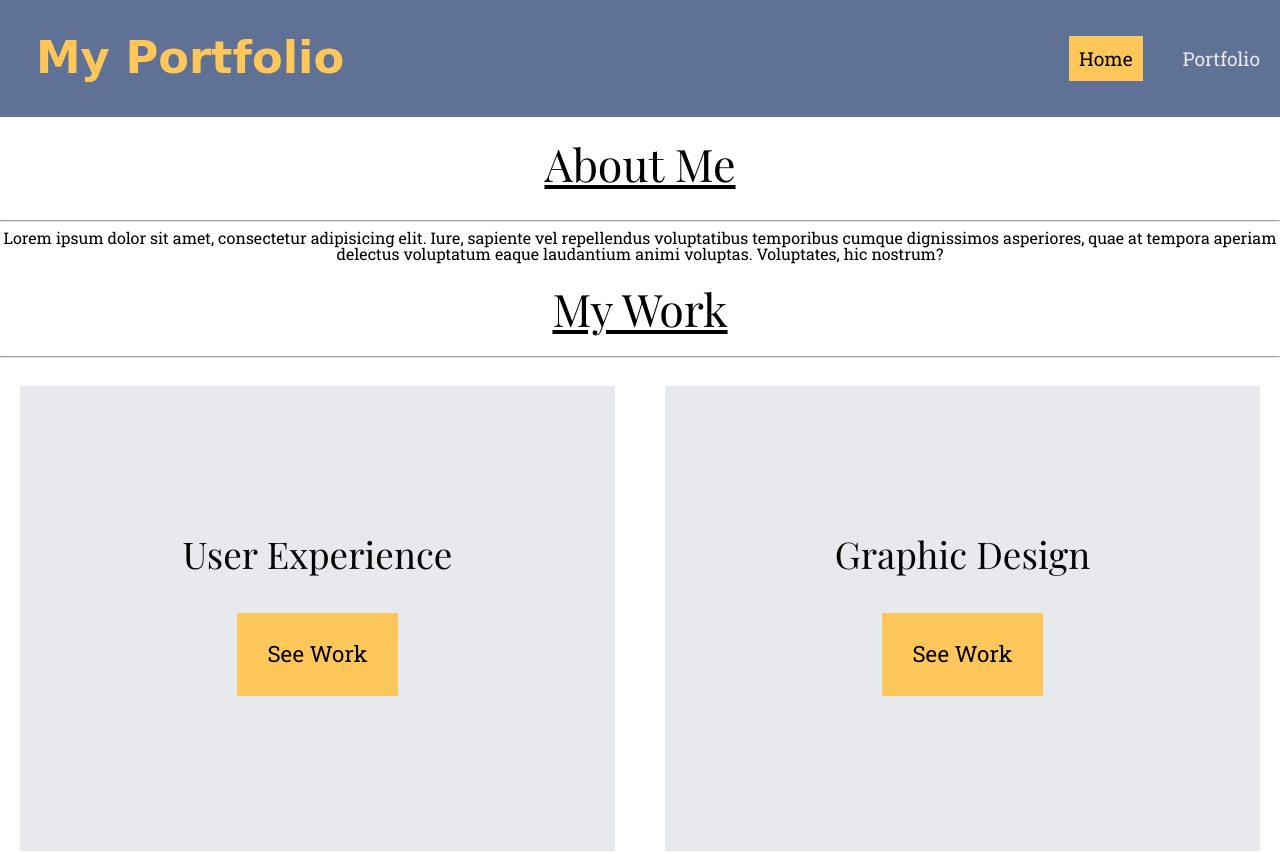
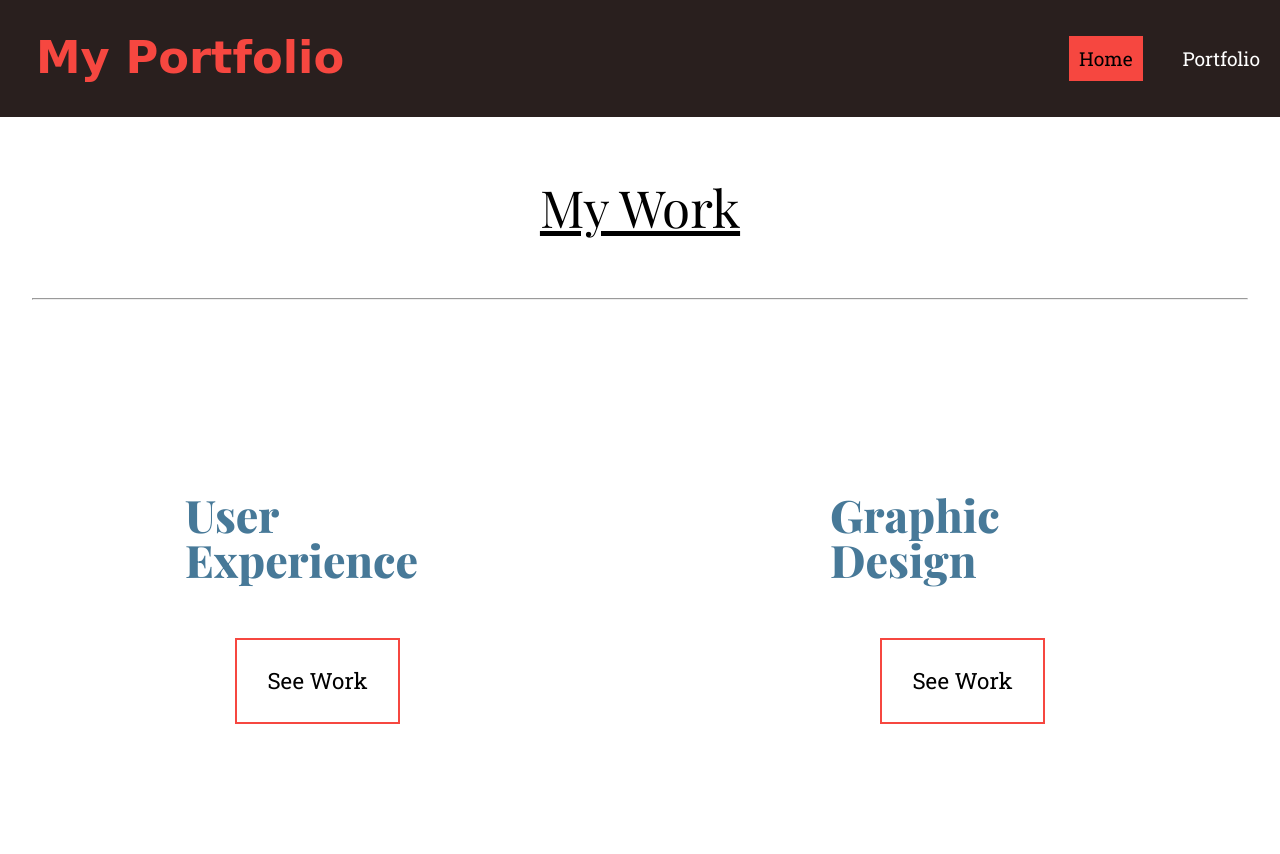
Before and after one commit to temp0065/portfolio_2024_coop, a plain HTML site: page index.html in a window 1280 px wide. Shown: the top 854 px of the page. Drawn offline with nearby package versions, Linux system fonts and the light colour scheme; a web font is replaced by a local one.

Commit message:
Changes colour scheme

```diff
--- a/css/main.css
+++ b/css/main.css
@@ -1,17 +1,9 @@
-/*--------COLOUR SCHEME--------
-    Xanthous #FFC759
-    Rose Pompadour #FF7B9C
-    Gloucous #607196
-    French Gray #BABFD1
-    Anti-Flash White #E8E9ED
-*/
-
 :root {
-    --dark: #607196;
-    --light: #E8E9ED;
-    --primary: #FFC759;
+    --dark: #291F1E;
+    --light: #fff;
+    --primary: #F64740;
     --secondary: #ff8088;
-    --tertiary: #BABFD1;
+    --tertiary: #477998;
 }
 
 /*
@@ -44,23 +36,22 @@ h1 {
 }
 
 h2 {
-    font-size: 2.8rem;
+    font-size: 3.2rem;
     text-decoration: underline;
 }
 
 h3 {
-    font-size: 2.3rem;
+    font-size: 2.8rem;
+    font-weight: 800;
 }
 
 hr {
-    width: 100%;
+    width: 95%;
 }
 
 a:focus {
     outline: 4px solid black;
 }
-
-/* Wrapper */
 
 .wrapper {
     max-width: 860px;
@@ -69,7 +60,8 @@ a:focus {
 
 
 .btn-1 {
-    background-color: var(--primary);
+    background-color: transparent;
+    border: 2px solid var(--primary);
     color: black;
     padding: 30px;
     font-size: 1.4rem;
@@ -78,23 +70,10 @@ a:focus {
 
 .btn-1:hover {
     transition: ease-in-out 0.4s;
-    background-color: var(--dark);
+    background-color: var(--primary);
     color: var(--light);
     text-decoration: underline;
     box-shadow: 5px 5px black;
-}
-
-.resume-btn {
-    background-color: var(--secondary);
-    padding: 10px;
-    border-radius: 5px;
-    text-decoration: none;
-    color: var(--light);
-}
-
-.resume-btn:hover {
-    background-color: var(--dark);
-    text-decoration: underline;
 }
 
 .skip-links {
@@ -107,8 +86,8 @@ a:focus {
 .skip-links a {
     position: absolute;
     top: -3em;
-    background-color: var(--secondary);
-    color:white;
+    background-color: var(--tertiary);
+    color: var(--light);
     padding: .5em 1em;
     font-weight: bold;
 }
@@ -119,7 +98,7 @@ a:focus {
 
 .section-heading {
     text-align: center;
-    margin: 25px;
+    margin: 65px;
 }
 
 /*
@@ -144,7 +123,7 @@ a:focus {
 }
 
 .navbar h1:hover {
-    color: var(--primary);
+    color: var(--secondary);
 }
 
 .navigation {
@@ -184,22 +163,6 @@ a:focus {
 */
 
 /*
-    --------ABOUT ME--------
-*/
-
-.about-section {
-    display: flex;
-    flex-direction: column;
-    align-items: center;
-    text-align: center;
-}
-
-.about-content {
-    display: flex;
-    flex-wrap: nowrap;
-}
-
-/*
     --------MY WORK--------
 */
 .work-grid {
@@ -213,9 +176,14 @@ a:focus {
     display: flex;
     flex-direction: column;
     align-items: center;
-    background-color: var(--light);
     padding: 150px;
     margin: 20px;
+}
+
+.work-item h3 {
+    color: var(--tertiary);
+    padding: 15px;
+    /* border: 2px solid var(--tertiary); */
 }
 
 .work-item .btn-1 {
@@ -230,26 +198,27 @@ footer {
     display: flex;
     justify-content: space-between;
     align-items: center;
-    background-color: var(--dark);
+    background-color: var(--secondary);
     color: var(--light);
 }
 
 footer p {
     font-size: 1.2rem;
-    margin: 10px;
+    margin: 20px;
+    color: black;
 }
 
 .icons {
     font-size: 2.6rem;
-    margin: 10px;
+    margin: 20px;
 }
 
 .icons .bi {
-    color: var(--tertiary);
+    color: var(--dark);
 }
 
 .icons .bi:hover {
-    color: var(--secondary);
+    color: var(--tertiary);
 }
 
 /*
@@ -354,6 +323,6 @@ footer p {
     .work-item:hover {
         transition: 0.6s ease-in-out;
         transform: translateY(-10px);
-        box-shadow: 23px 23px rgb(255, 128, 136, 9.8);
+        box-shadow: 23px 23px var(--dark);
     }
 }
--- a/index.html
+++ b/index.html
@@ -34,14 +34,6 @@
             </nav>
         </header>
         <main role="main">
-            <article class="about-section" id="home-main">
-                <h2 class="section-heading">About Me</h2>
-                <hr>
-                <div class="about-content">
-                    <p>Lorem ipsum dolor sit amet, consectetur adipisicing elit. Iure, sapiente vel repellendus voluptatibus temporibus cumque dignissimos asperiores, quae at tempora aperiam delectus voluptatum eaque laudantium animi voluptas. Voluptates, hic nostrum?</p>
-                </div>
-            </article>
-
             <nav class="work-section" role="navigation">
                 <h2 class="section-heading">My Work</h2>
                 <hr>
```
